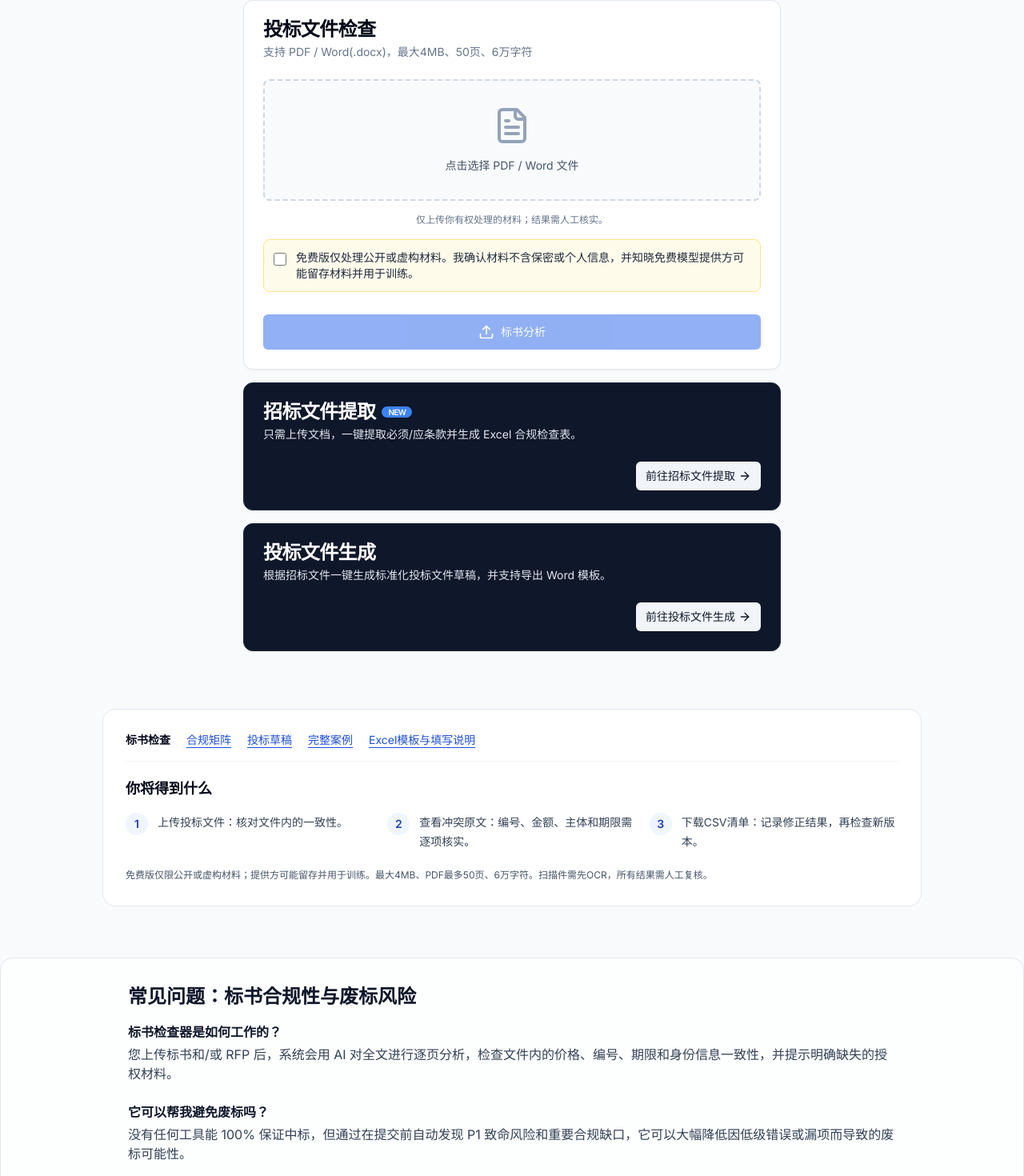
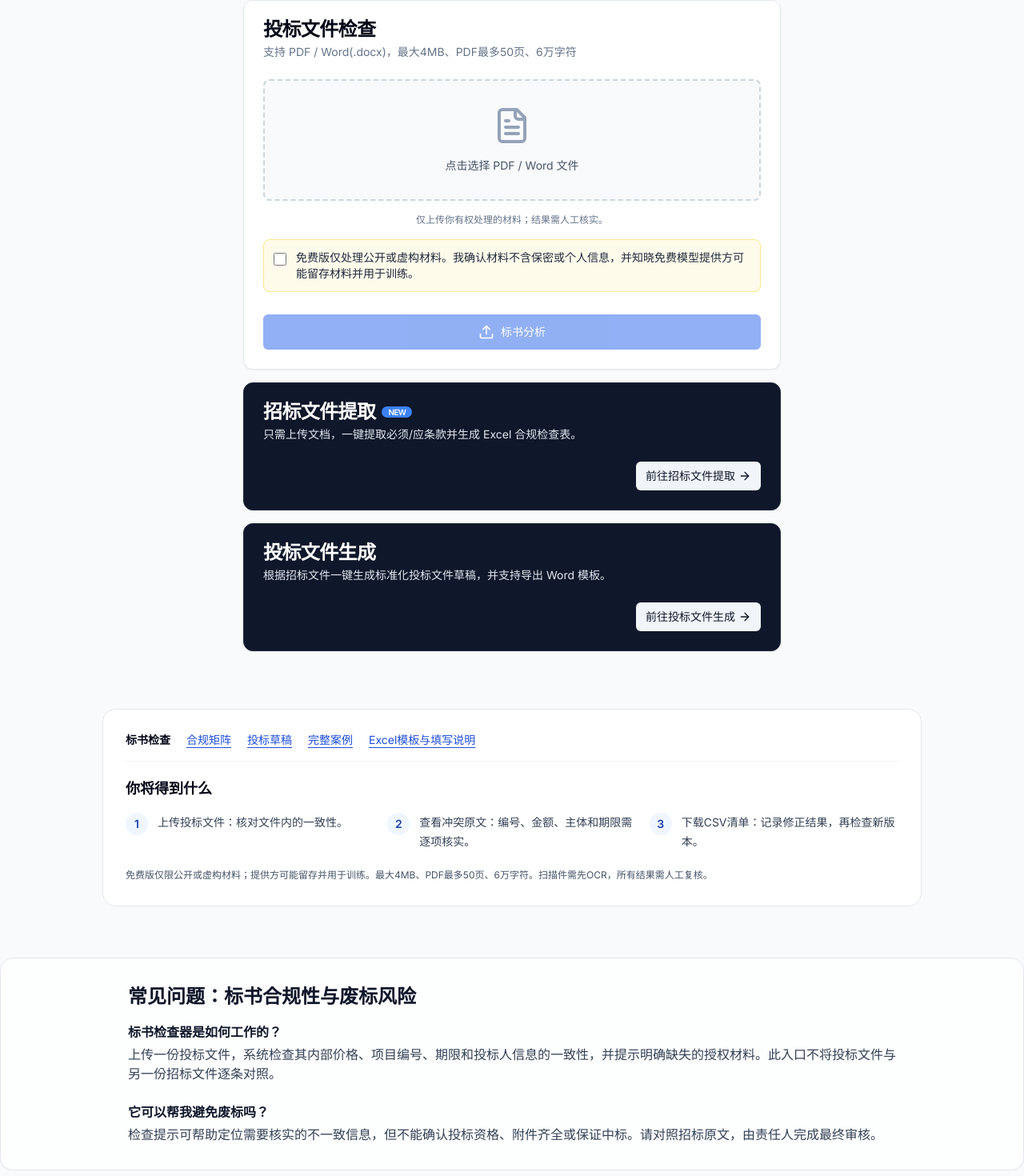
Before and after one commit to errun/CrossCheck, a Next.js app: page /zh in a window 1280 px wide. Shown: the part 300-1770 px from the top of the page at 80% size. Built offline with nearby package versions, Linux system fonts and the light colour scheme.

Commit message:
fix(copy): align scanner descriptions and language preference with actual behavior

```diff
--- a/components/HomePage.tsx
+++ b/components/HomePage.tsx
@@ -73,7 +73,7 @@ const translations: Record<Language, {
 			    bidWriterLinkDesc: '根据招标文件一键生成标准化投标文件草稿，并支持导出 Word 模板。',
 			    // 首页第一个功能卡片：投标文件检查
 			    uploadCardTitle: '投标文件检查',
-	    uploadCardDesc: '支持 PDF / Word(.docx)，最大4MB、50页、6万字符',
+	    uploadCardDesc: '支持 PDF / Word(.docx)，最大4MB、PDF最多50页、6万字符',
     uploadPlaceholder: '点击选择 PDF / Word 文件',
     analyzeButton: '标书分析',
     analyzingTitle: '正在分析中...',
@@ -95,7 +95,7 @@ const translations: Record<Language, {
     sectionP2Desc: '可能导致扣分或不利评审',
     sectionP3Title: '✅ 格式问题（P3）',
     sectionP3Desc: '建议优化项',
-    pageLabel: (pageNo) => `第 ${pageNo} 页`,
+    pageLabel: (pageNo) => pageNo > 0 ? `第 ${pageNo} 页` : '原文段落',
     errorContentLabel: '错误内容：',
     correctTextLabel: '✓ 正确写法：',
     suggestionPrefix: '💡 ',
@@ -108,10 +108,10 @@ const translations: Record<Language, {
 	    faqTitle: '常见问题：标书合规性与废标风险',
 	    faqQ1: '标书检查器是如何工作的？',
 	    faqA1:
-	      '您上传标书和/或 RFP 后，系统会用 AI 对全文进行逐页分析，检查文件内的价格、编号、期限和身份信息一致性，并提示明确缺失的授权材料。',
+	      '上传一份投标文件，系统检查其内部价格、项目编号、期限和投标人信息的一致性，并提示明确缺失的授权材料。此入口不将投标文件与另一份招标文件逐条对照。',
 	    faqQ2: '它可以帮我避免废标吗？',
 	    faqA2:
-	      '没有任何工具能 100% 保证中标，但通过在提交前自动发现 P1 致命风险和重要合规缺口，它可以大幅降低因低级错误或漏项而导致的废标可能性。',
+	      '检查提示可帮助定位需要核实的不一致信息，但不能确认投标资格、附件齐全或保证中标。请对照招标原文，由责任人完成最终审核。',
   },
 		  en: {
 		    appName: 'RFPAI',
@@ -122,7 +122,7 @@ const translations: Record<Language, {
 		    bidWriterLinkLabel: 'AI Bid Draft Generator',
 		    bidWriterLinkDesc: 'Build a draft from the RFP, complete missing details and export to Word.',
 		    uploadCardTitle: 'Upload Bid Document',
-	    uploadCardDesc: 'Supports PDF / Word (.docx), up to 4MB',
+	    uploadCardDesc: 'PDF / Word (.docx): max 4MB, 50 PDF pages, 60,000 characters',
     uploadPlaceholder: 'Click to choose a PDF / Word file',
     analyzeButton: 'Analyze Bid Document',
     analyzingTitle: 'Analyzing...',
@@ -131,7 +131,7 @@ const translations: Record<Language, {
     ruleStatusRunning: 'Running',
 	    rulePriceConsistency: 'Pricing Consistency Check',
 	    ruleTypos: 'Identifiers and terms',
-	    ruleIdentity: 'Instant RFP Cross-Reference',
+	    ruleIdentity: 'Bidder Identity Consistency',
     totalPagesLabel: 'Total pages',
     p1Label: 'Critical issues',
     p2Label: 'Major issues',
@@ -144,7 +144,7 @@ const translations: Record<Language, {
     sectionP2Desc: 'Issues that may cause score deduction or disadvantages',
     sectionP3Title: '✅ Formatting issues (P3)',
     sectionP3Desc: 'Recommended improvements',
-    pageLabel: (pageNo) => `Page ${pageNo}`,
+    pageLabel: (pageNo) => pageNo > 0 ? `Page ${pageNo}` : 'Source paragraph',
     errorContentLabel: 'Error snippet:',
     correctTextLabel: '✓ Correct text:',
     suggestionPrefix: '💡 ',
@@ -157,10 +157,10 @@ const translations: Record<Language, {
 	    faqTitle: 'FAQ: Bid checker & AI proposal compliance',
 	    faqQ1: 'How does the bid checker work?',
 	    faqA1:
-	      'Upload your bid proposal and RFP, and our AI proposal analysis engine cross-references them to detect pricing inconsistencies, missing mandatory requirements, formatting problems, and identity issues before you submit.',
+	      'Upload one bid document to check internally conflicting prices, project IDs, bidder names and deadlines, plus explicitly missing authorization. This checker does not compare your bid against a separate RFP or verify every mandatory requirement.',
 	    faqQ2: 'Can it prevent disqualification?',
 	    faqA2:
-	      'No tool can guarantee an award, but by automatically flagging P1-level compliance gaps and common bid errors before submission, the checker can significantly reduce the risk of disqualification.',
+	      'Alerts identify inconsistencies for review. They do not establish eligibility, verify every attachment or guarantee an award. Check the RFP and have a responsible reviewer approve the final submission.',
   },
 };
 
--- a/middleware.ts
+++ b/middleware.ts
@@ -36,7 +36,7 @@ export function middleware(req: NextRequest) {
 	const requestHeaders = new Headers(req.headers);
 	requestHeaders.set("x-app-lang", "en");
 	const res = NextResponse.next({ request: { headers: requestHeaders } });
-	if (langParam === "en" && langCookie !== "en") {
+	if ((pathname === "/en" || langParam === "en") && langCookie !== "en") {
 		res.cookies.set("lang", "en", { path: "/", maxAge: 60 * 60 * 24 * 365 });
 	}
 	return res;
```
